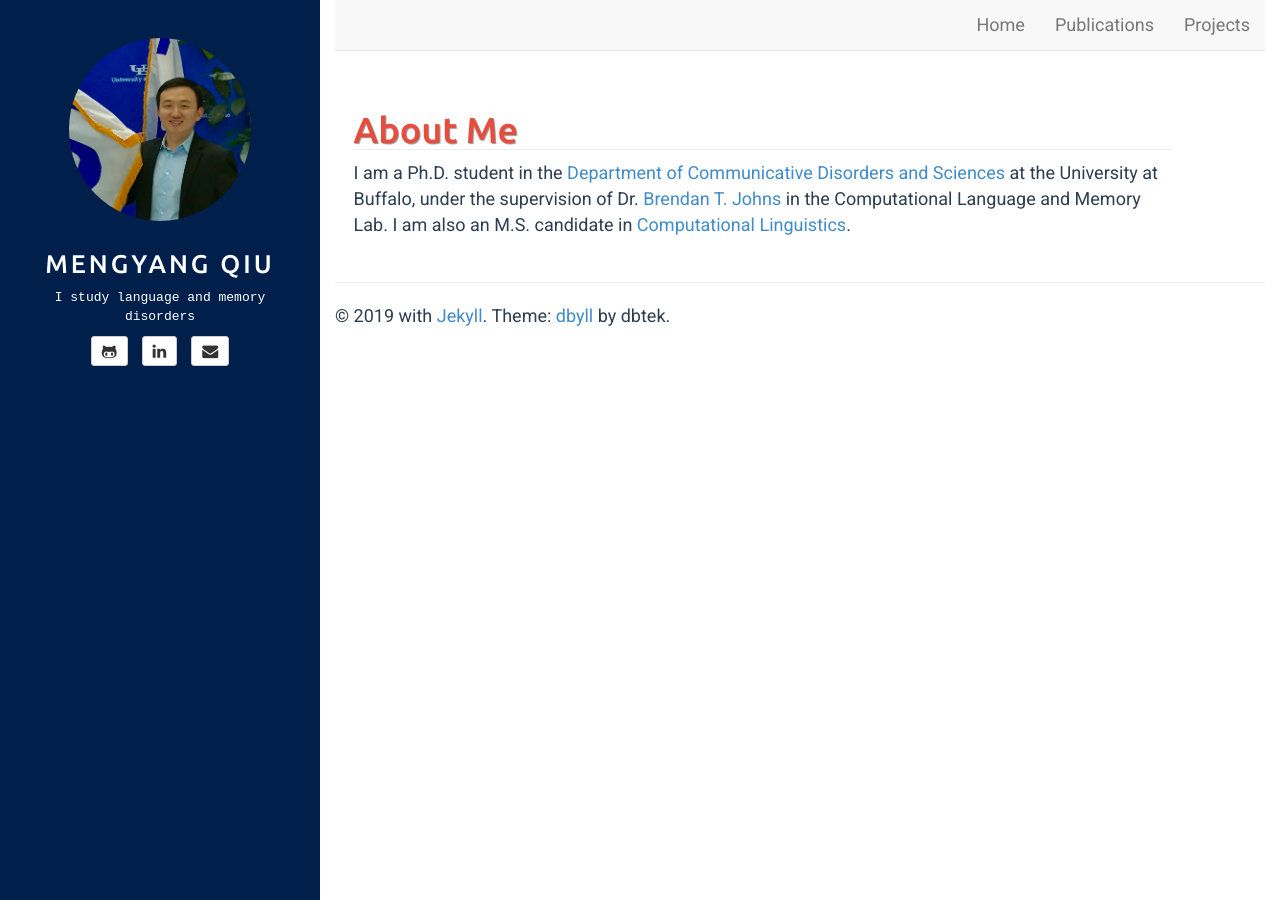
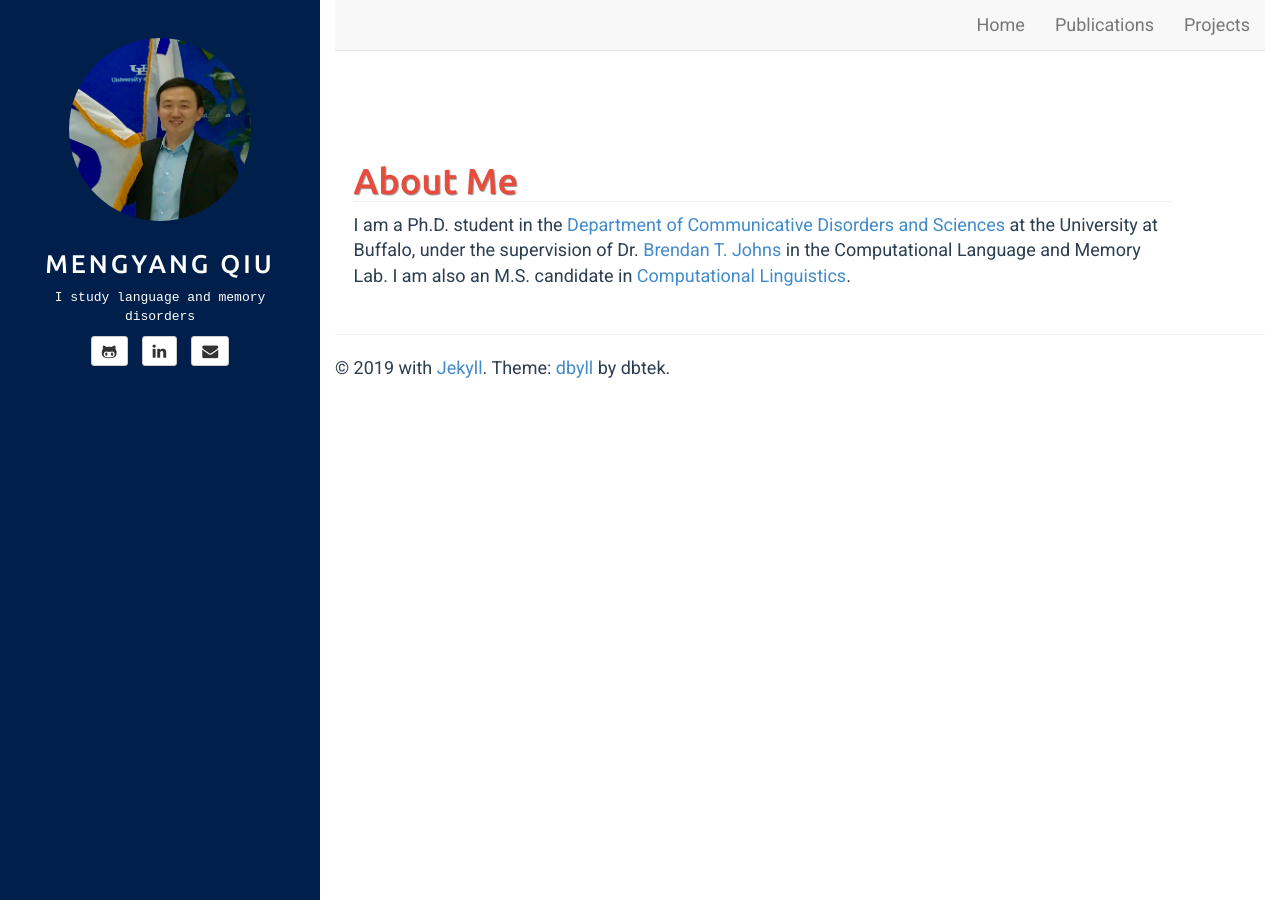
Before and after one commit to mengyangq/mengyangq.github.io, a Jekyll site: the page built from index.html, in a window 1280 px wide. Built offline with Jekyll 4.4.1, drawn with Linux system fonts in a browser that asks for light colours.

Commit message:
Update style.css

```diff
--- a/assets/css/style.css
+++ b/assets/css/style.css
@@ -7,7 +7,7 @@ body{
 
 .home_class{
 	padding-right: 10%;
-	padding-top: 2%;
+	padding-top: 70px;
 	padding-left: 2%;
 }
 
```
